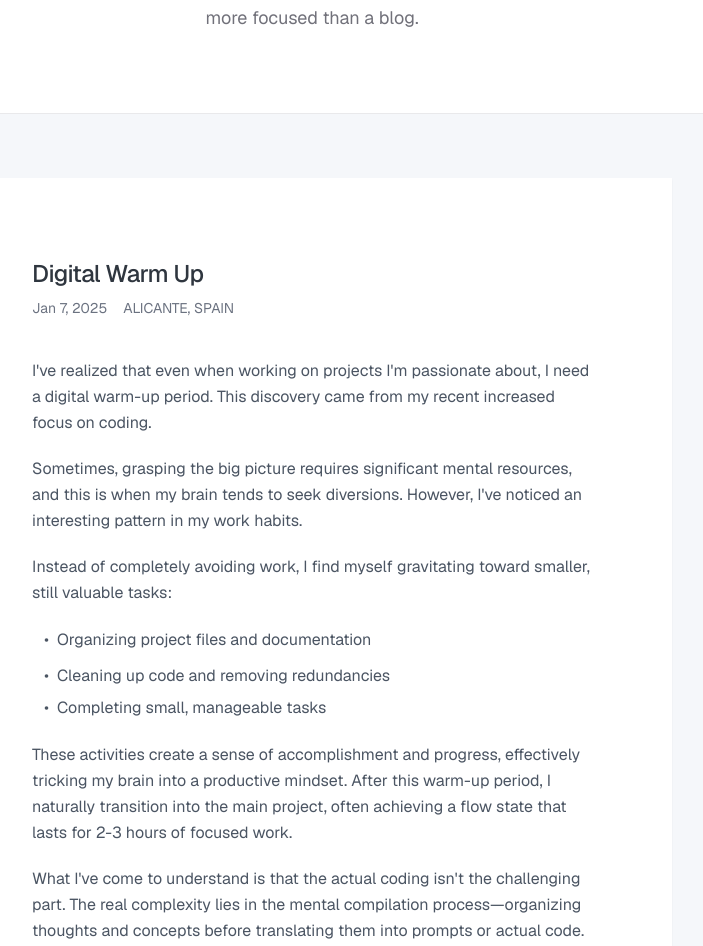
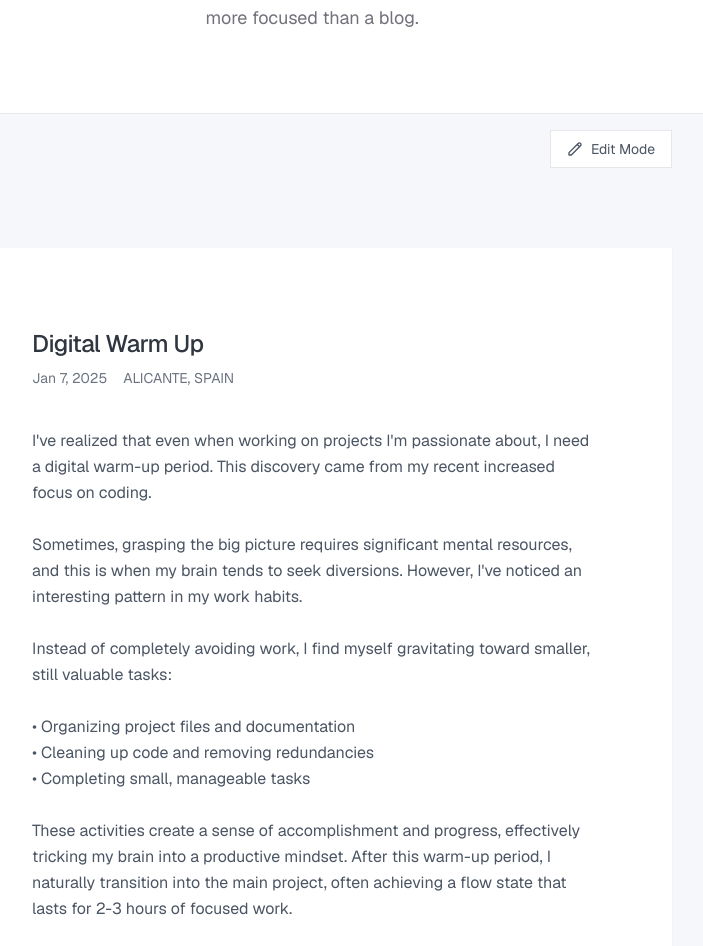
Before and after one commit to craftyme/draftpen, a Next.js app: page / in a window 1280 px wide. Shown: the part 266-1212 px from the top of the page, without its empty margins (328-1031 px from the left). Built offline with nearby package versions, Linux system fonts and the light colour scheme.

Commit message:
Added: Edit mode toggle for content editing

```diff
--- a/package.json
+++ b/package.json
@@ -14,7 +14,7 @@
     "clsx": "^2.1.1",
     "geist": "^1.3.1",
     "html-to-image": "^1.11.11",
-    "jspdf": "^2.5.2",
+    "jspdf": "^3.0.0",
     "lucide-react": "^0.469.0",
     "next": "15.1.3",
     "react": "^19.0.0",
--- a/src/app/page.tsx
+++ b/src/app/page.tsx
@@ -4,10 +4,44 @@ import Image from "next/image";
 import config from "@/config/config";
 import { toPng } from "html-to-image";
 import jsPDF from "jspdf";
-import { useRef } from "react";
+import { useRef, useState } from "react";
 
 export default function Home() {
   const contentRef = useRef<HTMLDivElement>(null);
+  const [isEditMode, setIsEditMode] = useState(false);
+  const [title, setTitle] = useState("Digital Warm Up");
+  const [date, setDate] = useState("Jan 7, 2025");
+  const [location, setLocation] = useState("ALICANTE, SPAIN");
+  const [content, setContent] =
+    useState(`I've realized that even when working on projects I'm passionate about, I need a digital warm-up period. This discovery came from my recent increased focus on coding.
+
+Sometimes, grasping the big picture requires significant mental resources, and this is when my brain tends to seek diversions. However, I've noticed an interesting pattern in my work habits.
+
+Instead of completely avoiding work, I find myself gravitating toward smaller, still valuable tasks:
+
+• Organizing project files and documentation
+• Cleaning up code and removing redundancies
+• Completing small, manageable tasks
+
+These activities create a sense of accomplishment and progress, effectively tricking my brain into a productive mindset. After this warm-up period, I naturally transition into the main project, often achieving a flow state that lasts for 2-3 hours of focused work.
+
+What I've come to understand is that the actual coding isn't the challenging part. The real complexity lies in the mental compilation process—organizing thoughts and concepts before translating them into prompts or actual code.`);
+  const [authorName, setAuthorName] = useState("Tomas Laurinavicius");
+  const [authorTitle, setAuthorTitle] = useState("Partner at Craftled");
+  const [avatarUrl, setAvatarUrl] = useState(
+    "https://tomaslau.com/_next/image?url=%2F_next%2Fstatic%2Fmedia%2Ftomaslau.5be54a25.jpg&w=96&q=75"
+  );
+
+  const handleAvatarUpload = (e: React.ChangeEvent<HTMLInputElement>) => {
+    const file = e.target.files?.[0];
+    if (file) {
+      const reader = new FileReader();
+      reader.onloadend = () => {
+        setAvatarUrl(reader.result as string);
+      };
+      reader.readAsDataURL(file);
+    }
+  };
 
   const exportAsPNG = async () => {
     if (contentRef.current === null) return;
@@ -67,6 +101,34 @@ export default function Home() {
         </div>
       </div>
 
+      {/* Edit Mode Toggle */}
+      <div className="w-full max-w-3xl mx-auto px-6 py-4 flex justify-end">
+        <button
+          onClick={() => setIsEditMode(!isEditMode)}
+          className="text-sm text-gray-600 hover:text-gray-900 bg-white border border-gray-200 rounded-md hover:border-gray-300 transition-all px-4 py-2 flex items-center gap-2"
+        >
+          <svg
+            className="w-4 h-4"
+            fill="none"
+            stroke="currentColor"
+            viewBox="0 0 24 24"
+            xmlns="http://www.w3.org/2000/svg"
+          >
+            <path
+              strokeLinecap="round"
+              strokeLinejoin="round"
+              strokeWidth="2"
+              d={
+                isEditMode
+                  ? "M5 13l4 4L19 7"
+                  : "M15.232 5.232l3.536 3.536m-2.036-5.036a2.5 2.5 0 113.536 3.536L6.5 21.036H3v-3.572L16.732 3.732z"
+              }
+            ></path>
+          </svg>
+          {isEditMode ? "Done Editing" : "Edit Mode"}
+        </button>
+      </div>
+
       {/* Main Content */}
       <article className="w-full max-w-3xl mx-auto px-6 py-16">
         <div
@@ -74,79 +136,118 @@ export default function Home() {
           className="bg-white shadow-sm overflow-hidden rounded-sm"
         >
           <div className="p-20">
-            <h2 className="text-[#2F363F] text-2xl font-medium tracking-tight mb-2">
-              Digital Warm Up
-            </h2>
+            {isEditMode ? (
+              <input
+                type="text"
+                value={title}
+                onChange={(e) => setTitle(e.target.value)}
+                className="text-[#2F363F] text-2xl font-medium tracking-tight mb-2 w-full border-b border-gray-200 focus:outline-none focus:border-gray-400"
+              />
+            ) : (
+              <h2 className="text-[#2F363F] text-2xl font-medium tracking-tight mb-2">
+                {title}
+              </h2>
+            )}
+
             <div className="flex items-center gap-4 text-sm text-gray-500 mb-10">
-              <time>Jan 7, 2025</time>
-              <span>ALICANTE, SPAIN</span>
+              {isEditMode ? (
+                <>
+                  <input
+                    type="text"
+                    value={date}
+                    onChange={(e) => setDate(e.target.value)}
+                    className="border-b border-gray-200 focus:outline-none focus:border-gray-400"
+                  />
+                  <input
+                    type="text"
+                    value={location}
+                    onChange={(e) => setLocation(e.target.value)}
+                    className="border-b border-gray-200 focus:outline-none focus:border-gray-400"
+                  />
+                </>
+              ) : (
+                <>
+                  <time>{date}</time>
+                  <span>{location}</span>
+                </>
+              )}
             </div>
 
             <div className="prose prose-gray max-w-none">
-              <p className="text-gray-600 leading-relaxed mb-8">
-                I&apos;ve realized that even when working on projects I&apos;m
-                passionate about, I need a digital warm-up period. This
-                discovery came from my recent increased focus on coding.
-              </p>
-
-              <p className="text-gray-600 leading-relaxed mb-8">
-                Sometimes, grasping the big picture requires significant mental
-                resources, and this is when my brain tends to seek diversions.
-                However, I&apos;ve noticed an interesting pattern in my work
-                habits.
-              </p>
-
-              <p className="text-gray-600 leading-relaxed mb-6">
-                Instead of completely avoiding work, I find myself gravitating
-                toward smaller, still valuable tasks:
-              </p>
-
-              <ul className="mb-10 space-y-1 -ml-5">
-                <li className="text-gray-600 flex">
-                  <span className="text-gray-600 mr-2">•</span>
-                  Organizing project files and documentation
-                </li>
-                <li className="text-gray-600 flex">
-                  <span className="text-gray-600 mr-2">•</span>
-                  Cleaning up code and removing redundancies
-                </li>
-                <li className="text-gray-600 flex">
-                  <span className="text-gray-600 mr-2">•</span>
-                  Completing small, manageable tasks
-                </li>
-              </ul>
-
-              <p className="text-gray-600 leading-relaxed mb-8">
-                These activities create a sense of accomplishment and progress,
-                effectively tricking my brain into a productive mindset. After
-                this warm-up period, I naturally transition into the main
-                project, often achieving a flow state that lasts for 2-3 hours
-                of focused work.
-              </p>
-
-              <p className="text-gray-600 leading-relaxed">
-                What I&apos;ve come to understand is that the actual coding
-                isn&apos;t the challenging part. The real complexity lies in the
-                mental compilation process—organizing thoughts and concepts
-                before translating them into prompts or actual code.
-              </p>
+              {isEditMode ? (
+                <textarea
+                  value={content}
+                  onChange={(e) => setContent(e.target.value)}
+                  className="w-full min-h-[400px] text-gray-600 leading-relaxed p-4 border border-gray-200 rounded-md focus:outline-none focus:border-gray-400 resize-none font-sans"
+                  placeholder="Write your essay here..."
+                  style={{
+                    lineHeight: "1.75",
+                  }}
+                />
+              ) : (
+                <div className="text-gray-600 leading-relaxed whitespace-pre-wrap">
+                  {content}
+                </div>
+              )}
             </div>
 
             <div className="mt-10 flex items-center">
-              <div className="w-10 h-10 rounded-full overflow-hidden">
+              <div className="w-10 h-10 rounded-full overflow-hidden relative">
+                {isEditMode && (
+                  <label className="absolute inset-0 flex items-center justify-center bg-black bg-opacity-50 cursor-pointer">
+                    <input
+                      type="file"
+                      accept="image/*"
+                      onChange={handleAvatarUpload}
+                      className="hidden"
+                    />
+                    <svg
+                      className="w-4 h-4 text-white"
+                      fill="none"
+                      stroke="currentColor"
+                      viewBox="0 0 24 24"
+                    >
+                      <path
+                        strokeLinecap="round"
+                        strokeLinejoin="round"
+                        strokeWidth="2"
+                        d="M12 4v16m8-8H4"
+                      />
+                    </svg>
+                  </label>
+                )}
                 <Image
-                  src="https://tomaslau.com/_next/image?url=%2F_next%2Fstatic%2Fmedia%2Ftomaslau.5be54a25.jpg&w=96&q=75"
-                  alt="Tomas Laurinavicius"
+                  src={avatarUrl}
+                  alt={authorName}
                   width={40}
                   height={40}
                   className="object-cover"
                 />
               </div>
               <div className="ml-3">
-                <p className="text-[#2F363F] text-sm font-medium">
-                  Tomas Laurinavicius
-                </p>
-                <p className="text-gray-500 text-sm">Partner at Craftled</p>
+                {isEditMode ? (
+                  <>
+                    <input
+                      type="text"
+                      value={authorName}
+                      onChange={(e) => setAuthorName(e.target.value)}
+                      className="text-[#2F363F] text-sm font-medium border-b border-gray-200 focus:outline-none focus:border-gray-400"
+                    />
+                    <input
+                      type="text"
+                      value={authorTitle}
+                      onChange={(e) => setAuthorTitle(e.target.value)}
+                      className="text-gray-500 text-sm border-b border-gray-200 focus:outline-none focus:border-gray-400"
+                    />
+                  </>
+                ) : (
+                  <>
+                    <p className="text-[#2F363F] text-sm font-medium">
+                      {authorName}
+                    </p>
+                    <p className="text-gray-500 text-sm">{authorTitle}</p>
+                  </>
+                )}
               </div>
             </div>
           </div>
```
Also changed, not shown: 2 other files (tests, documents, lock files or other folders).
